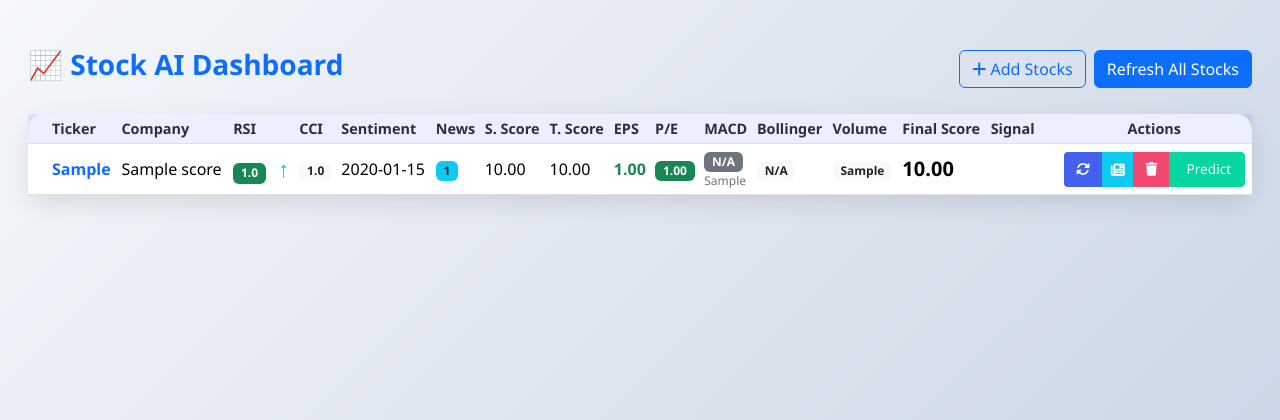
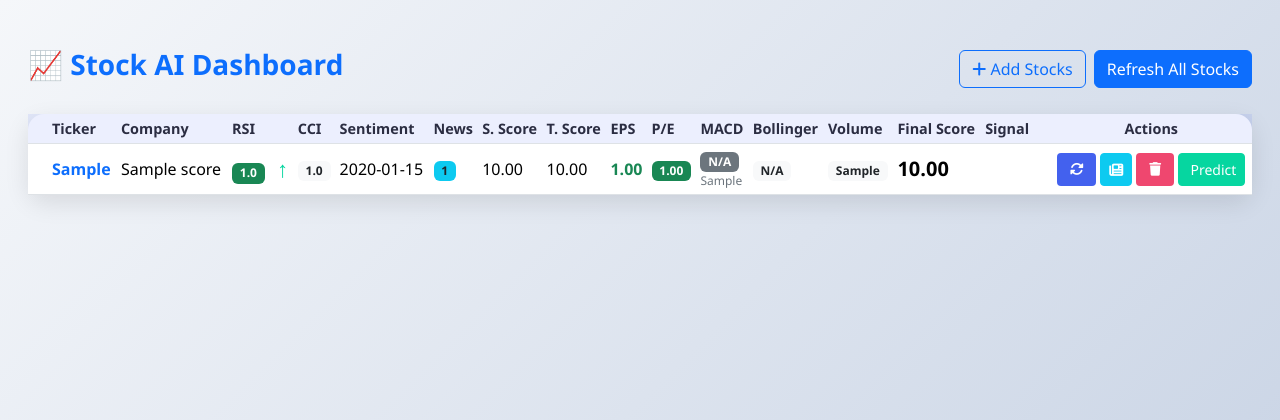
Before and after one commit to surezramasamy/sharedeal, a FastAPI app: page /index in a window 1280 px wide. Shown: the top 420 px of the page. Run offline with FastAPI, Linux system fonts and the light colour scheme; tables that the repository leaves empty hold one stand-in row (values such as "Sample post"); some libraries are stand-ins or nearby versions.

Commit message:
green button update5

```diff
--- a/templates/index.html
+++ b/templates/index.html
@@ -215,9 +215,10 @@
                     <span class="badge {{ stock.recommendation }}">{{ stock.recommendation }}</span>
                   </td>
 
-                <td class="text-center">
-  <div class="btn-group" role="group">
-    <!-- Refresh Button -->
+                <td class="text-center align-middle">
+  <!-- Flexible layout for buttons - ensures all visible on mobile/cloud -->
+  <div class="d-flex gap-1 flex-wrap justify-content-center">
+    <!-- Refresh -->
     <button
       hx-post="/refresh-single/{{ stock.ticker }}"
       hx-target="#stock-row-{{ stock.ticker }}"
@@ -228,7 +229,7 @@
       <i class="fas fa-sync-alt"></i>
     </button>
 
-    <!-- News Button -->
+    <!-- News -->
     <button
       hx-get="/news/{{ stock.ticker }}"
       hx-target="#news-modal .modal-body"
@@ -240,7 +241,7 @@
       <i class="fas fa-newspaper"></i>
     </button>
 
-    <!-- Delete Button -->
+    <!-- Delete -->
     <button
       hx-delete="/delete-stock/{{ stock.ticker }}"
       hx-swap="outerHTML"
@@ -252,15 +253,15 @@
       <i class="fas fa-trash"></i>
     </button>
 
-    <!-- PREDICT BUTTON - MOVED TO LAST, FORCED GREEN WITH INLINE STYLE -->
+    <!-- PREDICT BUTTON - LAST POSITION, FORCED GREEN -->
     <button
       hx-get="/predict/{{ stock.ticker }}"
       hx-target="#modalContainer"
       hx-swap="innerHTML"
       class="btn btn-sm text-white"
-      style="background-color: #06d6a0 !important; border-color: #06d6a0 !important; padding: 0.4rem 0.8rem; font-size: 0.85rem;"
-      onmouseover="this.style.backgroundColor='#05b591'; this.style.borderColor='#05b591';"
-      onmouseout="this.style.backgroundColor='#06d6a0'; this.style.borderColor='#06d6a0';"
+      style="background-color: #06d6a0 !important; border-color: #06d6a0 !important;"
+      onmouseover="this.style.backgroundColor='#05b591'"
+      onmouseout="this.style.backgroundColor='#06d6a0'"
       title="Predict Next 6 Days">
       <i class="fas fa-crystal-ball"></i> Predict
     </button>
```
